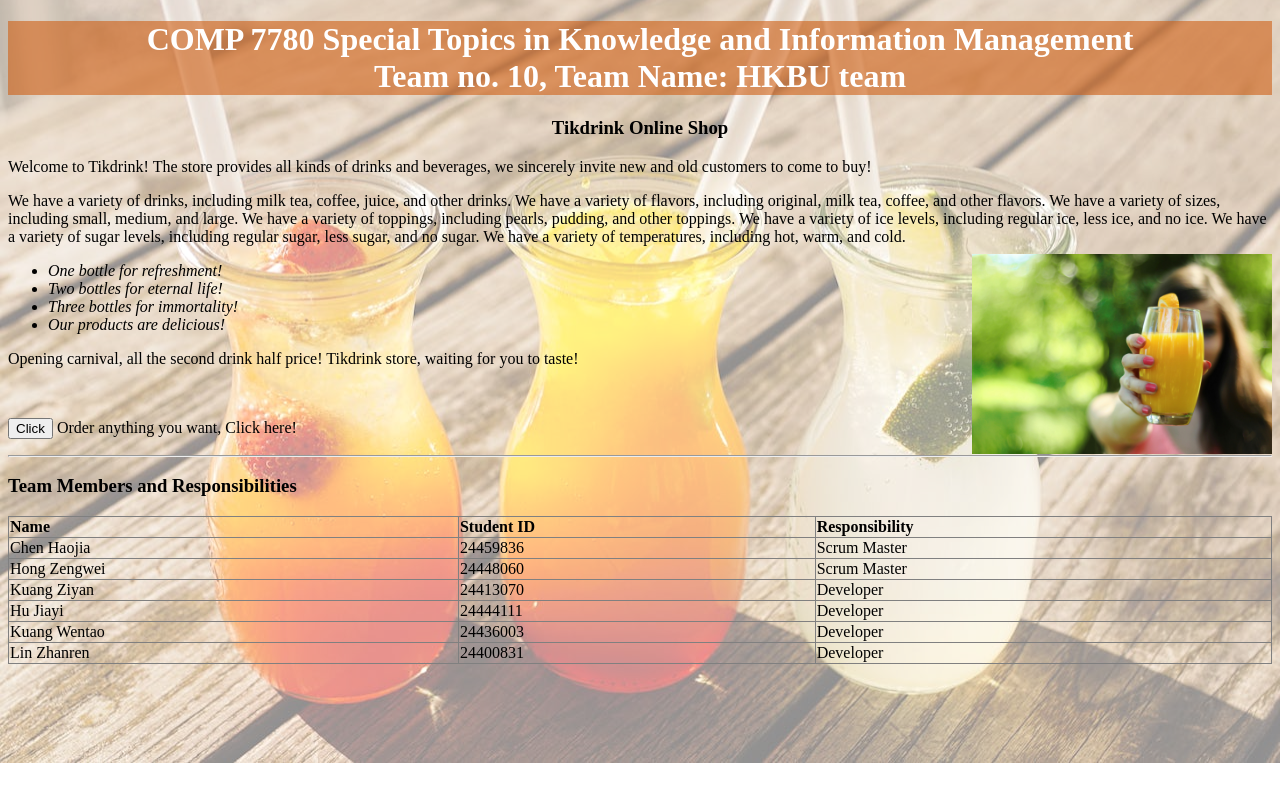
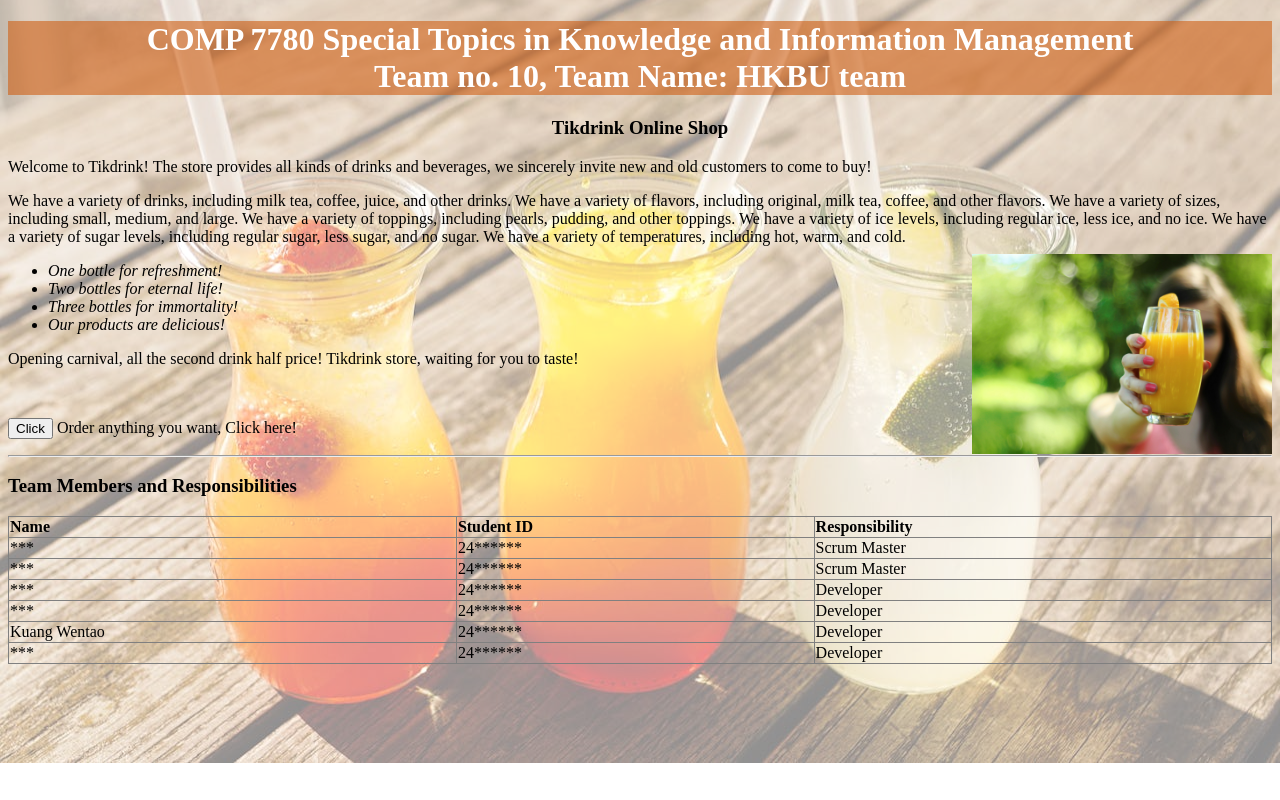
Before and after one commit to Marcus-Kwong/agileDemo, a website: page Cycle2/cycle2_home.html in a window 1280 px wide. Drawn offline with Linux system fonts and the light colour scheme.

Commit message:
modify home.html

```diff
--- a/Cycle2/cycle2_home.html
+++ b/Cycle2/cycle2_home.html
@@ -3,7 +3,7 @@
   <head>
     <meta charset="utf-8" />
 
-    <title>Assignment2-cycle1</title>
+    <title>Assignment2-cycle2</title>
 
     <style type="text/css">
       .center {
@@ -95,33 +95,33 @@
             <th>Responsibility</th>
           </tr>
           <tr>
-            <td>Chen Haojia</td>
-            <td>24459836</td>
+            <td>***</td>
+            <td>24******</td>
             <td>Scrum Master</td>
           </tr>
           <tr>
-            <td>Hong Zengwei</td>
-            <td>24448060</td>
+            <td>***</td>
+            <td>24******</td>
             <td>Scrum Master</td>
           </tr>
           <tr>
-            <td>Kuang Ziyan</td>
-            <td>24413070</td>
+            <td>***</td>
+            <td>24******</td>
             <td>Developer</td>
           </tr>
           <tr>
-            <td>Hu Jiayi</td>
-            <td>24444111</td>
+            <td>***</td>
+            <td>24******</td>
             <td>Developer</td>
           </tr>
           <tr>
             <td>Kuang Wentao</td>
-            <td>24436003</td>
+            <td>24******</td>
             <td>Developer</td>
           </tr>
           <tr>
-            <td>Lin Zhanren</td>
-            <td>24400831</td>
+            <td>***</td>
+            <td>24******</td>
             <td>Developer</td>
           </tr>
         </table>
--- a/docker-compose.yml
+++ b/docker-compose.yml
@@ -1,5 +1,6 @@
 services:
   app:
+    container_name: agileDemo-app
     build: .
     ports:
       - "3000:3000"
@@ -12,6 +13,7 @@
       DB_NAME: comp7780
 
   mysql:
+    container_name: agileDemo-mysql
     image: mysql:8
     # command: --default-authentication-plugin=mysql_native_password
     ports:
```
Also changed, not shown: Cycle1/cycle1_home.html (+11 -11 lines), Cycle3/cycle3_home.html (+11 -11 lines), readme.md.
